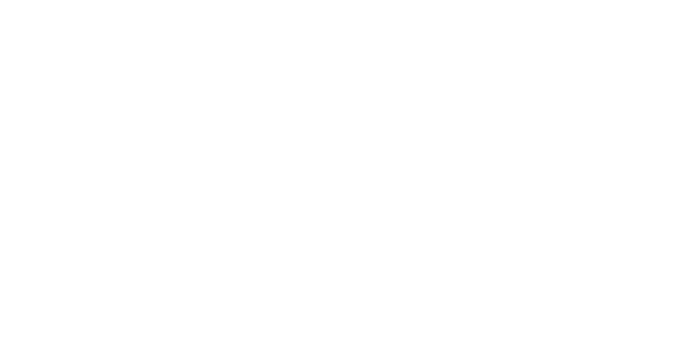
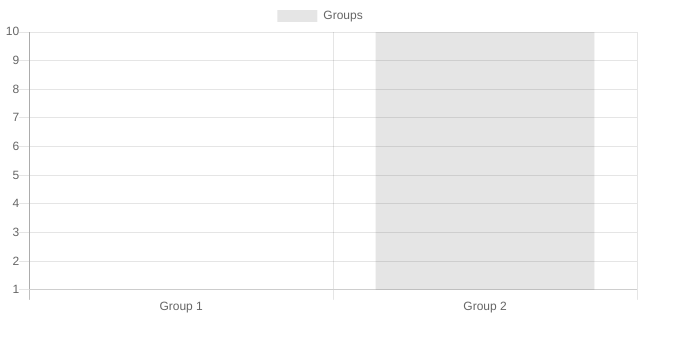
Before and after one commit to vi-voe/covid-dashboard, a website built with webpack: page src/index.html in a window 1280 px wide. Shown: the whole page, without its empty margins (0-694 px from the left). Built offline with nearby package versions, Linux system fonts and the light colour scheme.

Commit message:
feat: add chart lib

```diff
--- /dev/null
+++ b/src/components/chart/chart.js
@@ -0,0 +1,18 @@
+import './chart.scss';
+
+class CanvasChart {
+  constructor() {
+    this.chart = document.createElement('div');
+    this.chart.classList.add('chart-wrap');
+    this.canvas = document.createElement('canvas');
+    this.canvas.id = 'chart';
+
+    this.chart.appendChild(this.canvas);
+  }
+
+  render() {
+    document.querySelector('.container').appendChild(this.chart);
+  }
+}
+
+export default CanvasChart;
--- /dev/null
+++ b/src/components/chart/chart.scss
@@ -0,0 +1,3 @@
+.chart-wrap {
+  width: 50%;
+}
--- a/src/index.html
+++ b/src/index.html
@@ -9,6 +9,9 @@
 </head>
 
 <body>
+  <script src="https://cdnjs.cloudflare.com/ajax/libs/moment.js/2.13.0/moment.min.js"></script>
+  <script src="https://cdnjs.cloudflare.com/ajax/libs/Chart.js/2.9.4/Chart.min.js"></script>
+
 </body>
 
 </html>
--- a/src/js/main.js
+++ b/src/js/main.js
@@ -1,5 +1,41 @@
 import Container from '../components/container/container';
+import CanvasChart from '../components/chart/chart';
 
 // render container
 const container = new Container();
 container.render();
+
+// render container
+const canvasChart = new CanvasChart();
+canvasChart.render();
+
+const config = {
+  type: 'bar',
+  data: {
+    labels: ['Group 1', 'Group 2'],
+    datasets: [{
+      label: 'Groups',
+      data: [{
+        x: new Date(),
+        y: 1,
+      }, {
+        t: new Date(),
+        y: 10,
+      }],
+    }],
+    options: {
+      xAxes: [{
+        type: 'time',
+        time: {
+          unit: 'month',
+        },
+      }],
+      yAxes: [{
+        stacked: true,
+        ticks: 'data',
+      }],
+    },
+  },
+};
+
+const covidChart = new Chart(canvasChart.canvas.getContext('2d'), config);
```
